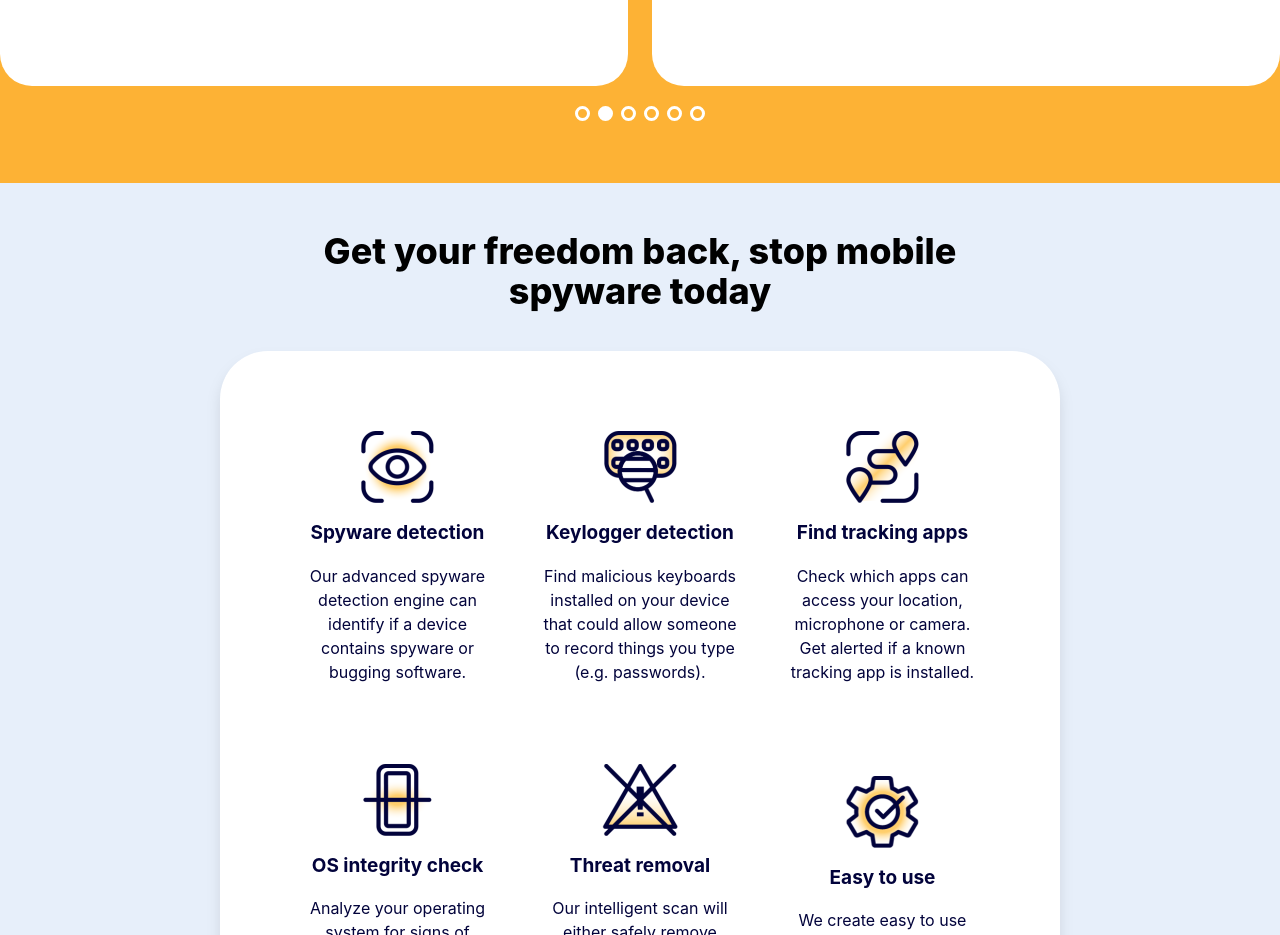
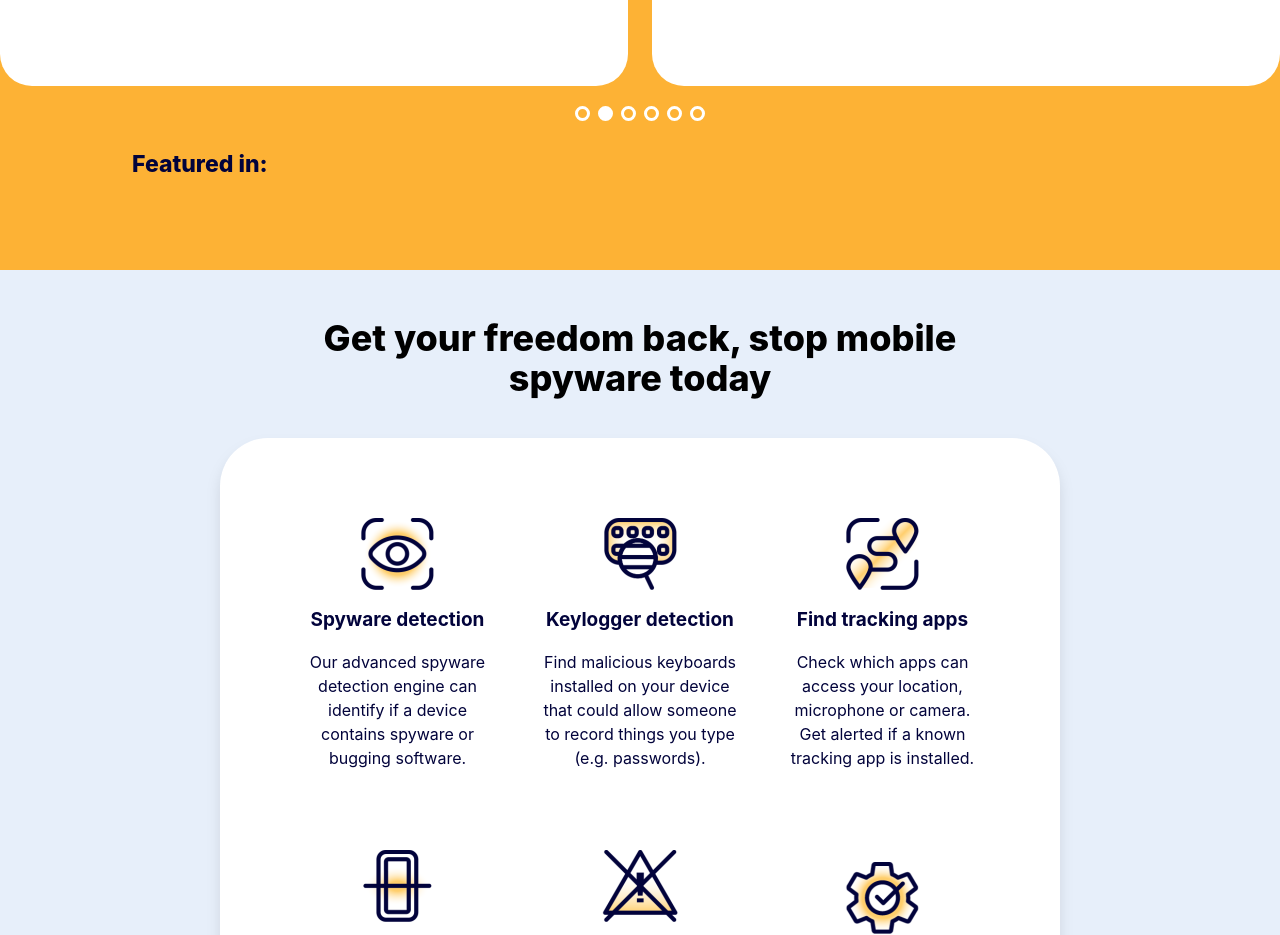
Before and after one commit to riemetoba/certo-react, a React (Vite) app: page / in a window 1280 px wide. Shown: the part 1340-2275 px from the top of the page. Built offline with nearby package versions, Linux system fonts and the light colour scheme.

Commit message:
feat: feature in

```diff
--- a/src/components/layouts/Review.jsx
+++ b/src/components/layouts/Review.jsx
@@ -113,6 +113,9 @@ export default function Review() {
          </SwiperSlide>
          </div>
          </Swiper>
+         <div className="flex items-center pt-3">
+          <h5 className="font-Inter text-common text-[23px] ml-33 font-extrabold mb-10">Featured in:</h5>
+         </div>
     </section>
   )
 }
```
